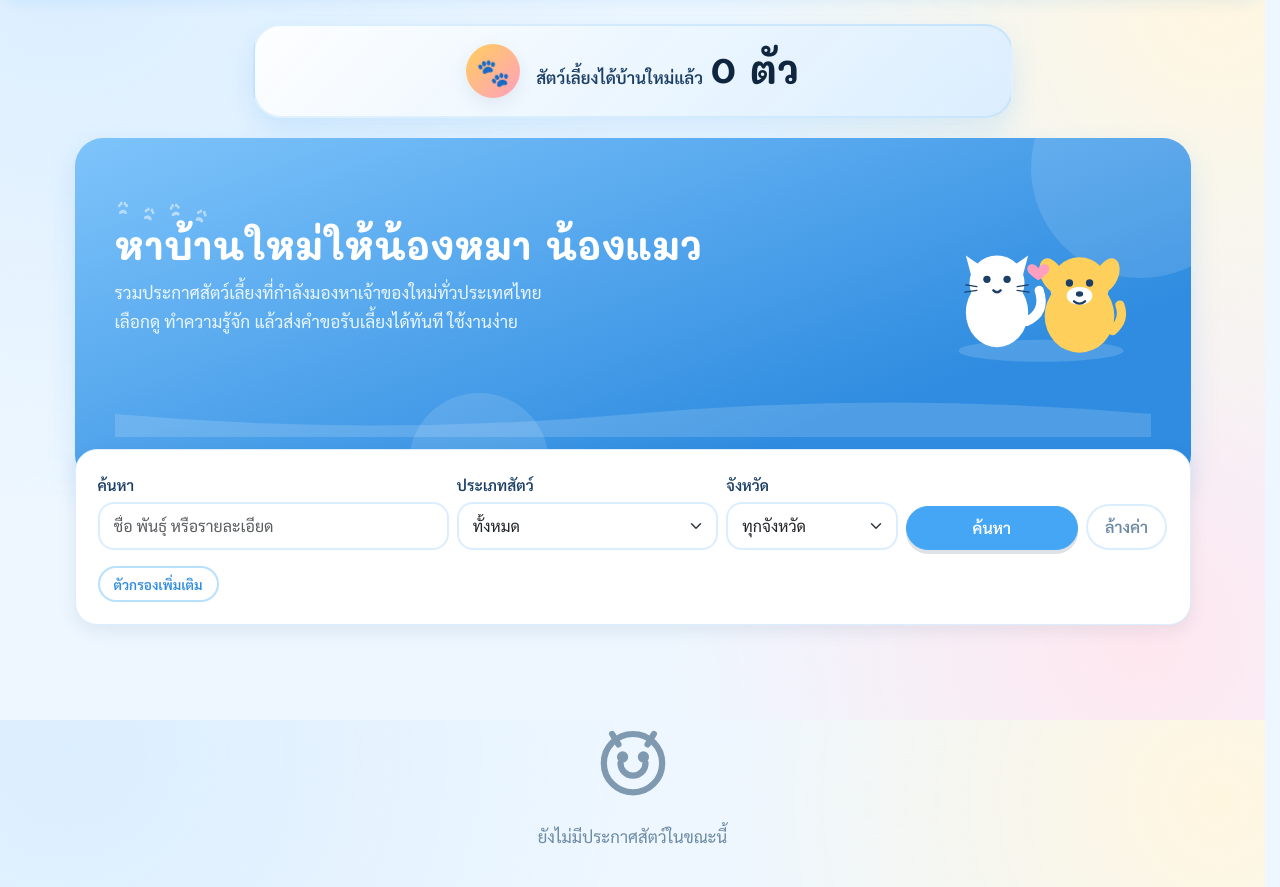
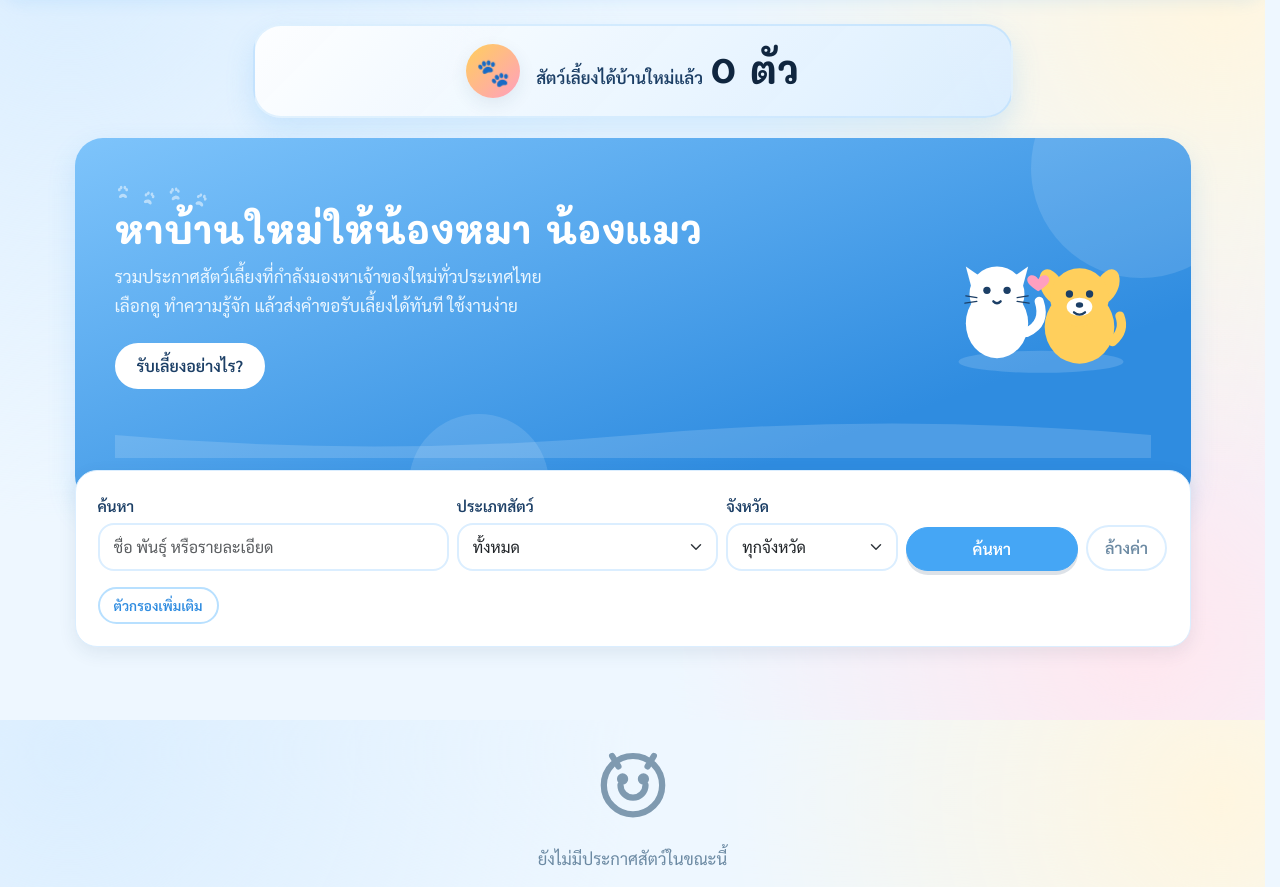
Before and after one commit to Hihellxc/Project-PetHome, a Flask app: page / in a window 1280 px wide. Shown: the part 80-967 px from the top of the page. Run offline with Flask 3, Linux system fonts and the light colour scheme; data that the repository does not hold is empty; some libraries are stand-ins or nearby versions.

Commit message:
Add adoption guide modal and button to home page

```diff
--- a/frontend/static/css/style.css
+++ b/frontend/static/css/style.css
@@ -801,3 +801,48 @@ textarea:focus-visible,
     white-space: nowrap;
   }
 }
+
+
+/* ---------- คำแนะนำการรับเลี้ยง ---------- */
+.btn-how-to-adopt {
+  background: var(--white);
+  border: 2px solid var(--white);
+  color: var(--navy-700);
+}
+.btn-how-to-adopt:hover, .btn-how-to-adopt:active {
+  background: var(--sky-100);
+  border-color: var(--sky-100);
+  color: var(--navy-900);
+}
+.adoption-guide { border: 0; border-radius: var(--radius-xl); }
+.adoption-guide .modal-header { padding: 28px 28px 12px; border: 0; gap: 16px; }
+.adoption-guide .modal-body { padding: 12px 28px; }
+.adoption-guide .modal-footer { padding: 20px 28px 28px; border: 0; gap: 8px; }
+.adoption-guide-steps { list-style: none; padding: 0; margin: 0; counter-reset: adoption-step; }
+.adoption-guide-steps li {
+  counter-increment: adoption-step;
+  display: flex;
+  align-items: flex-start;
+  gap: 16px;
+  margin-bottom: 24px;
+}
+.adoption-guide-steps li::before {
+  content: counter(adoption-step);
+  display: grid;
+  place-items: center;
+  flex: 0 0 38px;
+  height: 38px;
+  border-radius: 50%;
+  background: var(--sky-100);
+  color: var(--sky-600);
+  font-weight: 700;
+}
+.adoption-guide-steps h3 { font-family: "Sarabun", sans-serif; font-size: 1.08rem; margin: 3px 0 6px; }
+.adoption-guide-steps p { color: var(--ink-soft); margin: 0; }
+#browsePets { scroll-margin-top: 96px; }
+@media (max-width: 575.98px) {
+  .adoption-guide .modal-header { padding: 22px 20px 10px; }
+  .adoption-guide .modal-body { padding: 10px 20px; }
+  .adoption-guide .modal-footer { padding: 16px 20px 22px; }
+  .adoption-guide-steps li { gap: 12px; }
+}
--- a/frontend/static/js/main.js
+++ b/frontend/static/js/main.js
@@ -140,7 +140,28 @@ function setupActionConfirmations() {
 /* ---------------------------------------------------------
    เมื่อโหลดหน้าเว็บเสร็จ ให้เรียกใช้ฟังก์ชันทั้งหมดข้างบน
 --------------------------------------------------------- */
+
+/* ปิดคำแนะนำก่อนเลื่อนไปยังรายการ เพื่อไม่ให้การคืนโฟกัสดึงหน้ากลับด้านบน */
+function setupAdoptionGuide() {
+    const modal = document.getElementById("howToAdoptModal");
+    const browseButton = document.querySelector("[data-adoption-browse]");
+    const target = document.getElementById("browsePets");
+    if (!modal || !browseButton || !target) {
+        return;
+    }
+    browseButton.addEventListener("click", function () {
+        modal.addEventListener("hidden.bs.modal", function () {
+            target.focus({ preventScroll: true });
+            target.scrollIntoView({
+                behavior: window.matchMedia("(prefers-reduced-motion: reduce)").matches ? "auto" : "smooth",
+                block: "start"
+            });
+        }, { once: true });
+    });
+}
+
 document.addEventListener("DOMContentLoaded", function () {
+    setupAdoptionGuide();
     setupImagePreview();
     setupSelfiePreview();
     setupPetFormValidation();
--- a/frontend/templates/home.html
+++ b/frontend/templates/home.html
@@ -25,6 +25,9 @@
     </div>
     <h1>หาบ้านใหม่ให้น้องหมา น้องแมว</h1>
     <p>รวมประกาศสัตว์เลี้ยงที่กำลังมองหาเจ้าของใหม่ทั่วประเทศไทย เลือกดู ทำความรู้จัก แล้วส่งคำขอรับเลี้ยงได้ทันที ใช้งานง่าย</p>
+    <button type="button" class="btn btn-how-to-adopt mt-2" data-bs-toggle="modal" data-bs-target="#howToAdoptModal">
+      รับเลี้ยงอย่างไร?
+    </button>
   </div>
 
   <!-- มาสคอตหมา-แมวน่ารัก -->
@@ -71,8 +74,34 @@
   </div>
 </div>
 
+
+<!-- คำแนะนำสำหรับผู้ที่สนใจรับเลี้ยง -->
+<div class="modal fade" id="howToAdoptModal" tabindex="-1" aria-labelledby="howToAdoptTitle" aria-describedby="howToAdoptIntro" aria-hidden="true">
+  <div class="modal-dialog modal-dialog-centered modal-dialog-scrollable modal-lg">
+    <div class="modal-content adoption-guide">
+      <div class="modal-header">
+        <h2 class="modal-title fs-4" id="howToAdoptTitle">รับเลี้ยงน้องใน 4 ขั้นตอน</h2>
+        <button type="button" class="btn-close" data-bs-dismiss="modal" aria-label="ปิดคำแนะนำ"></button>
+      </div>
+      <div class="modal-body">
+        <p id="howToAdoptIntro" class="mb-4">เริ่มต้นหาสมาชิกใหม่ให้ครอบครัวได้ง่าย ๆ มาดูวิธีทำความรู้จักและส่งคำขอรับเลี้ยงน้องกัน</p>
+        <ol class="adoption-guide-steps">
+          <li><div><h3>เลือกน้องที่อยากรับเลี้ยง</h3><p>ดูประกาศน้องหมาและน้องแมว ใช้ตัวกรองประเภท อายุ หรือจังหวัด เพื่อหาน้องที่เหมาะกับคุณ</p></div></li>
+          <li><div><h3>อ่านข้อมูลน้องให้ครบ</h3><p>กด “ดูรายละเอียด” เพื่อรู้จักนิสัย อายุ สุขภาพ และสิ่งที่น้องต้องการ ลองดูว่าคุณมีเวลาและพื้นที่พร้อมดูแลน้องหรือไม่</p></div></li>
+          <li><div><h3>ส่งคำขอรับเลี้ยง</h3><p>กรอกแบบฟอร์มในหน้ารายละเอียดน้อง โดยระบุชื่อ เบอร์โทร และข้อมูลการดูแลให้ชัดเจน เพื่อให้เจ้าของประกาศพิจารณาและติดต่อกลับ</p></div></li>
+          <li><div><h3>รอเจ้าของติดต่อกลับ</h3><p>เจ้าของประกาศจะเป็นผู้พิจารณาคำขอ หากได้รับการติดต่อ ให้พูดคุยรายละเอียดและนัดพบน้องในสถานที่ที่เหมาะสมร่วมกัน</p></div></li>
+        </ol>
+      </div>
+      <div class="modal-footer">
+        <button type="button" class="btn btn-outline-secondary" data-bs-dismiss="modal">ปิด</button>
+        <button type="button" class="btn btn-primary" data-bs-dismiss="modal" data-adoption-browse>ดูน้องที่กำลังหาบ้าน</button>
+      </div>
+    </div>
+  </div>
+</div>
+
 <!-- ฟอร์มค้นหา -->
-<div class="search-panel">
+<div class="search-panel" id="browsePets" tabindex="-1">
   <form method="GET" action="{{ url_for('home') }}">
     <div class="row g-2 align-items-end">
     <div class="col-md-4">
```
